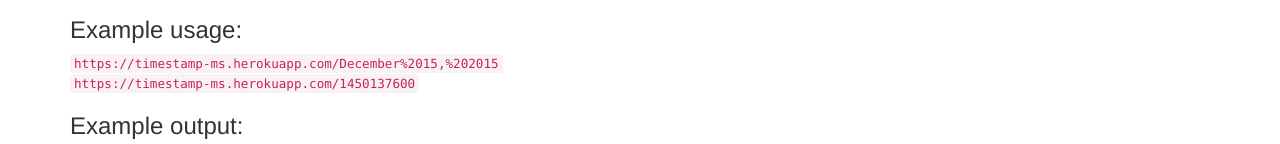
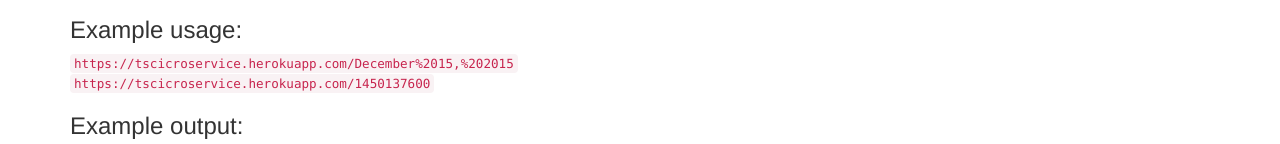
Before and after one commit to gabuladze/timestampMs, a website: page index.html in a window 1280 px wide. Shown: the part 238-382 px from the top of the page. Drawn offline with nearby package versions, Linux system fonts and the light colour scheme.

Commit message:
Updated index.html

```diff
--- a/index.html
+++ b/index.html
@@ -18,8 +18,8 @@
                 <ul>3) If it does not contain a date or Unix timestamp, it returns null for those properties.</ul>
             </blockquote>
             <h3>Example usage:</h3>
-            <code>https://timestamp-ms.herokuapp.com/December%2015,%202015</code><br>
-            <code>https://timestamp-ms.herokuapp.com/1450137600</code>
+            <code>https://tscicroservice.herokuapp.com/December%2015,%202015</code><br>
+            <code>https://tscicroservice.herokuapp.com/1450137600</code>
             <h3>Example output:</h3>
             <code>
                 {
```
